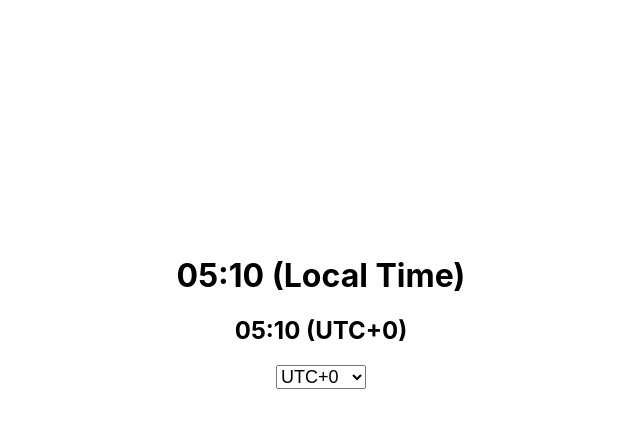
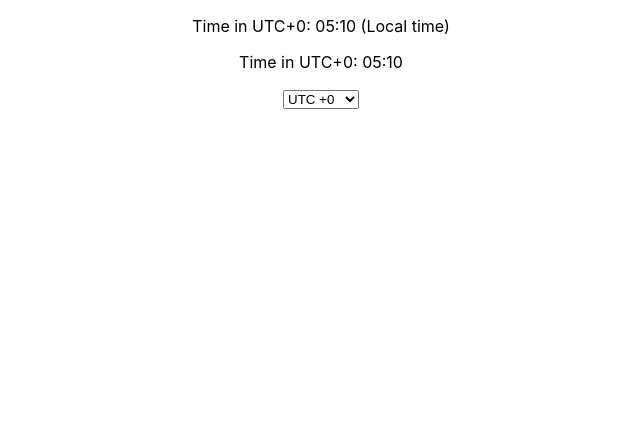
Before and after one commit to shaggun/ts-tzc, a React (Create React App) app: page / in a window 1280 px wide. Shown: the top 428 px of the page, without its empty margins (319-959 px from the left). Built offline with nearby package versions, Linux system fonts and the light colour scheme.

Commit message:
Refactor solution

```diff
--- a/src/App.tsx
+++ b/src/App.tsx
@@ -1,84 +1,30 @@
-import React, { useState, useEffect, ChangeEvent } from 'react';
+import React, { useState } from 'react';
 import './App.css';
-
-enum TimeZones {
-  UTC_MINUS_12 = -12,
-  UTC_MINUS_11,
-  UTC_MINUS_10,
-  UTC_MINUS_9,
-  UTC_MINUS_8,
-  UTC_MINUS_7,
-  UTC_MINUS_6,
-  UTC_MINUS_5,
-  UTC_MINUS_4,
-  UTC_MINUS_3,
-  UTC_MINUS_2,
-  UTC_MINUS_1,
-  UTC_PLUS_0,
-  UTC_PLUS_1,
-  UTC_PLUS_2,
-  UTC_PLUS_3,
-  UTC_PLUS_4,
-  UTC_PLUS_5,
-  UTC_PLUS_6,
-  UTC_PLUS_7,
-  UTC_PLUS_8,
-  UTC_PLUS_9,
-  UTC_PLUS_10,
-  UTC_PLUS_11,
-  UTC_PLUS_12,
-}
-
-
-const formatTime = (date: Date, offset: number): string => {
-  const utc = date.getTime() + date.getTimezoneOffset() * 60000;
-  const adjustedDate = new Date(utc + 3600000 * offset);
-  const hours = String(adjustedDate.getHours()).padStart(2, '0');
-  const minutes = String(adjustedDate.getMinutes()).padStart(2, '0');
-  return `${hours}:${minutes}`;
-}
-
-const timeZonesArray = Array.from({ length: 25 }, (_, i) => i - 12);
+import useTime from './hooks/useTime';
+import formatTime from './utils/formatTime';
+import { TimeZones } from './types/timeZones';
+import TimeDisplay from './components/TimeDisplay';
+import getLocalTimeZone from './utils/getLocalTimeZone';
+import TimezoneSelector from './components/TimezoneSelector';
 
 const App: React.FC = () => {
-  const [currentTime, setCurrentTime] = useState<Date>(new Date());
-  const [selectedOffset, setSelectedOffset] = useState<TimeZones>(TimeZones.UTC_PLUS_0);
+  const [selectedTimezone, setSelectedTimezone] = useState<TimeZones>(TimeZones.UTC_PLUS_0);
+  const currentTime = new Date();
+  const selectedTime = useTime(selectedTimezone);
+  const localTimeZoneOffset = -currentTime.getTimezoneOffset() / 60;
+  const localTime = formatTime(currentTime, localTimeZoneOffset);
 
-  useEffect(() => {
-    const intervalId = setInterval(() => {
-      setCurrentTime(new Date());
-    }, 1000);
-
-    // Clean up on unmount
-    return () => clearInterval(intervalId);
-  }, []);
-
-  const localTime = formatTime(currentTime, -currentTime.getTimezoneOffset() / 60);
-  const timeZoneTime = formatTime(currentTime, selectedOffset);
-
-  const handleTimeZoneChange = (event: ChangeEvent<HTMLSelectElement>) => {
-    setSelectedOffset(parseInt(event.target.value) as TimeZones);
-  }
+  const handleTimezoneChange = (event: React.ChangeEvent<HTMLSelectElement>) => {
+    setSelectedTimezone(parseInt(event.target.value, 10));
+  };
 
   return (
-    <div style={{ textAlign: 'center', marginTop: '20%' }}>
-      <h1>{localTime} (Local Time)</h1>
-      <h2 style={{ fontSize: '24px' }}>
-        {timeZoneTime} (UTC{selectedOffset >= 0 ? `+${selectedOffset}` : selectedOffset})
-      </h2>
-      <select
-        value={selectedOffset}
-        onChange={handleTimeZoneChange}
-        style={{ fontSize: '18px' }}
-      >
-        {timeZonesArray.map((offset) => (
-          <option key={offset} value={offset}>
-            UTC{offset >= 0 ? `+${offset}` : offset}
-          </option>
-        ))}
-      </select>
+    <div className="App">
+      <TimeDisplay time={localTime} timezone={getLocalTimeZone(currentTime)} label={'(Local time)'} />
+      <TimeDisplay time={selectedTime} timezone={selectedTimezone} />
+      <TimezoneSelector selectedTimezone={selectedTimezone} onChange={handleTimezoneChange} />
     </div>
   );
-}
+};
 
 export default App;
--- /dev/null
+++ b/src/components/TimeDisplay.tsx
@@ -0,0 +1,21 @@
+import React from 'react';
+import { TimeZones } from '../types/timeZones';
+
+interface TimeDisplayProps {
+  time: string;
+  timezone: TimeZones;
+  label?: string;
+}
+
+const TimeDisplay: React.FC<TimeDisplayProps> = ({ time, timezone, label = '' }) => {
+
+  const formattedTimeZone = `UTC${timezone >= 0 ? `+${timezone}` : timezone}`;
+
+  return (
+    <div className="time-display">
+      <p>{`Time in ${formattedTimeZone}: ${time} ${label}`}</p>
+    </div>
+  );
+};
+
+export default TimeDisplay;
--- /dev/null
+++ b/src/components/TimezoneSelector.tsx
@@ -0,0 +1,23 @@
+import React from 'react';
+import { TimeZones } from '../types/timeZones';
+
+interface TimezoneSelectorProps {
+  selectedTimezone: TimeZones;
+  onChange: (event: React.ChangeEvent<HTMLSelectElement>) => void;
+}
+
+const timeZonesArray = Array.from({ length: 25 }, (_, i) => i - 12);
+
+const TimezoneSelector: React.FC<TimezoneSelectorProps> = ({ selectedTimezone, onChange }) => {
+  return (
+    <select value={selectedTimezone} onChange={onChange}>
+      {timeZonesArray.map((timezone) => (
+        <option key={timezone} value={timezone}>
+          UTC {timezone >= 0 ? `+${timezone}` : timezone}
+        </option>
+      ))}
+    </select>
+  );
+};
+
+export default TimezoneSelector;
--- /dev/null
+++ b/src/hooks/useTime.ts
@@ -0,0 +1,18 @@
+import { useState, useEffect } from 'react';
+import formatTime from '../utils/formatTime';
+
+const useTime = (timezone: number) => {
+  const [currentTime, setCurrentTime] = useState<string>(formatTime(new Date(), timezone));
+
+  useEffect(() => {
+    const interval = setInterval(() => {
+      setCurrentTime(formatTime(new Date(), timezone));
+    }, 1000);
+
+    return () => clearInterval(interval);
+  }, [timezone]);
+
+  return currentTime;
+};
+
+export default useTime;
--- /dev/null
+++ b/src/types/timeZones.ts
@@ -0,0 +1,27 @@
+export enum TimeZones {
+  UTC_MINUS_12 = -12,
+  UTC_MINUS_11,
+  UTC_MINUS_10,
+  UTC_MINUS_9,
+  UTC_MINUS_8,
+  UTC_MINUS_7,
+  UTC_MINUS_6,
+  UTC_MINUS_5,
+  UTC_MINUS_4,
+  UTC_MINUS_3,
+  UTC_MINUS_2,
+  UTC_MINUS_1,
+  UTC_PLUS_0,
+  UTC_PLUS_1,
+  UTC_PLUS_2,
+  UTC_PLUS_3,
+  UTC_PLUS_4,
+  UTC_PLUS_5,
+  UTC_PLUS_6,
+  UTC_PLUS_7,
+  UTC_PLUS_8,
+  UTC_PLUS_9,
+  UTC_PLUS_10,
+  UTC_PLUS_11,
+  UTC_PLUS_12,
+};
--- /dev/null
+++ b/src/utils/formatTime.ts
@@ -0,0 +1,9 @@
+const formatTime = (date: Date, offset: number): string => {
+  const utc = date.getTime() + date.getTimezoneOffset() * 60000;
+  const adjustedDate = new Date(utc + 3600000 * offset);
+  const hours = String(adjustedDate.getHours()).padStart(2, '0');
+  const minutes = String(adjustedDate.getMinutes()).padStart(2, '0');
+  return `${hours}:${minutes}`;
+};
+
+export default formatTime;
--- /dev/null
+++ b/src/utils/getLocalTimeZone.ts
@@ -0,0 +1,15 @@
+const getLocalTimeZone = (date: Date ): number => {
+  // Get the timezone offset in minutes
+  const timezoneOffsetInMinutes = date.getTimezoneOffset();
+
+  // Convert the offset to hours
+  const offsetHours = Math.floor(Math.abs(timezoneOffsetInMinutes) / 60);
+
+  const sign = timezoneOffsetInMinutes > 0 ? "-" : "+";
+
+  const timezoneOffset = `${sign}${offsetHours}`;
+
+  return Number(timezoneOffset);
+};
+
+export default getLocalTimeZone;
```
Also changed, not shown: 1 other file (tests, documents, lock files or other folders).
